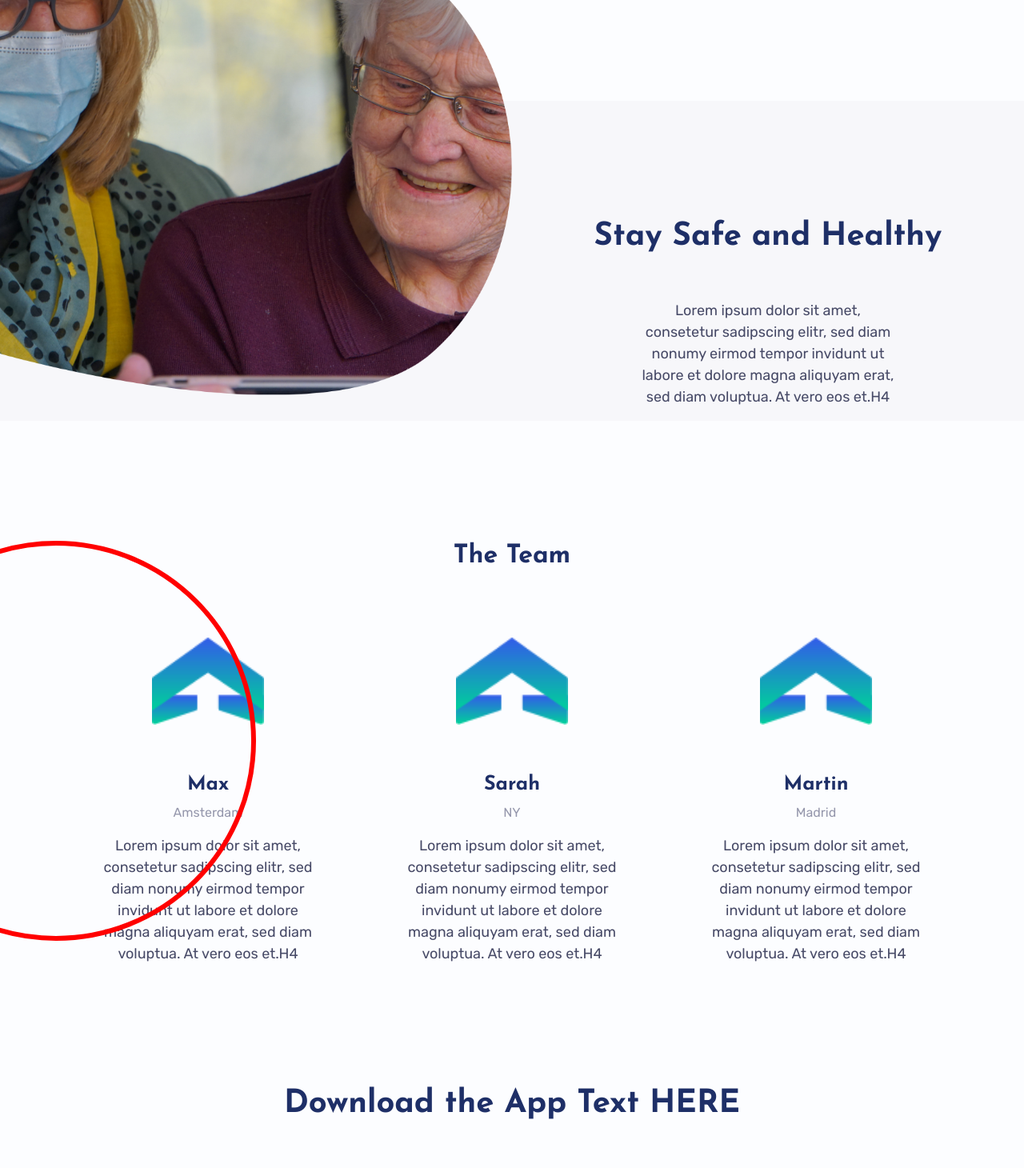
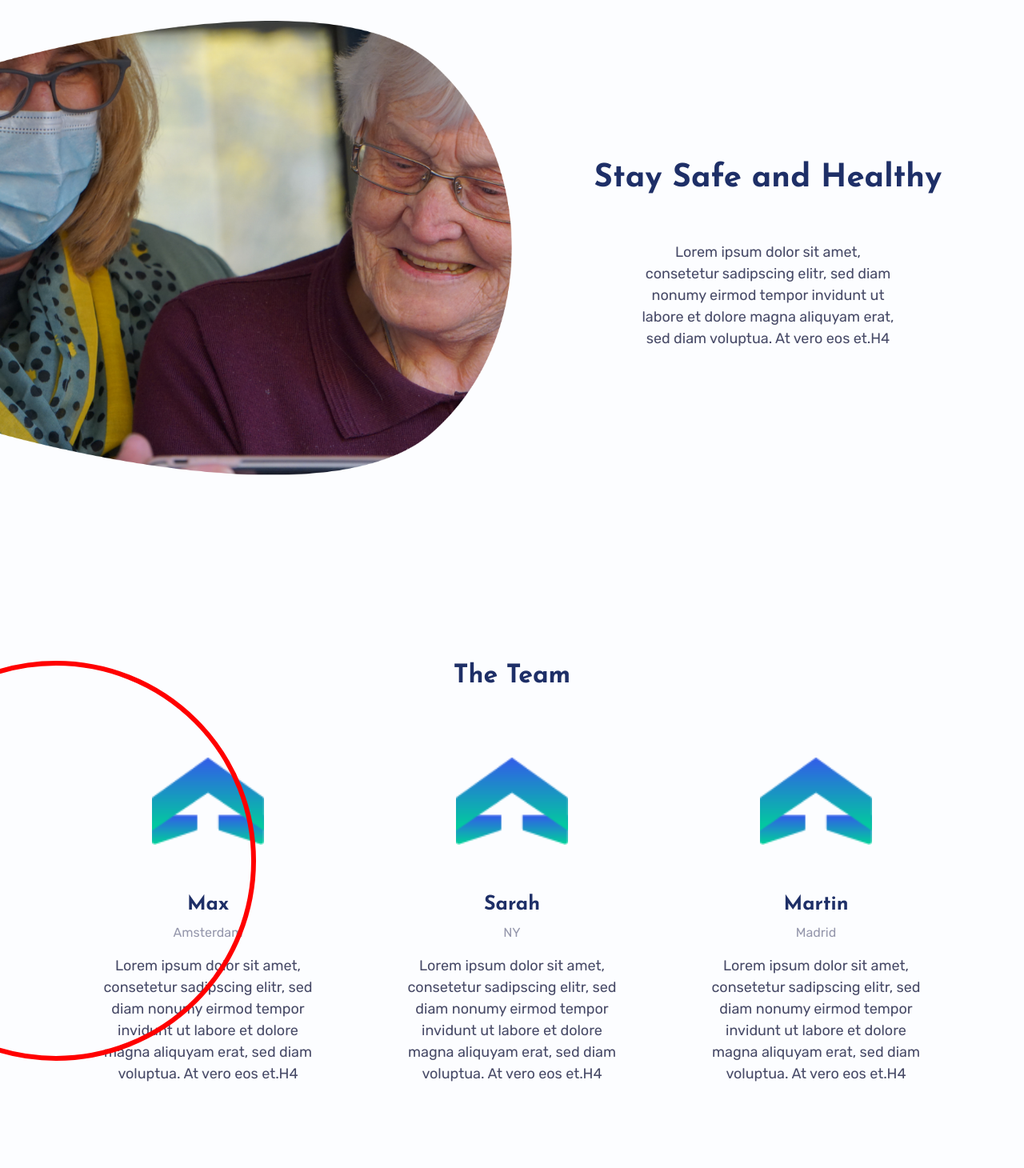
Before and after one commit to openaccessapp/www, a Vue app: page / in a window 1280 px wide. Shown: the part 2860-4320 px from the top of the page at 80% size. Built offline with nearby package versions, Linux system fonts and the light colour scheme.

Commit message:
fixed Team

```diff
--- a/src/components/Home.vue
+++ b/src/components/Home.vue
@@ -54,12 +54,11 @@ export default {
 
 .container-fluid {
   display: flex;
-  place-items: flex-end;
+  place-items: center;
   justify-content: center;
 
   width: 100%;
   padding: 0;
   height: 400px;
-  background-color: $color__main;
 }
 </style>
--- a/src/components/Team.vue
+++ b/src/components/Team.vue
@@ -1,5 +1,5 @@
 <template>
-  <div class="container">
+  <div class="team container">
     <figure-circle color="red" :zIndex="10" :left="-250"></figure-circle>
     <div class="row">
       <div class="col-12">
@@ -51,8 +51,8 @@ export default {
   margin: 0 auto;
 }
 
-.container {
-  margin-top: 230px;
+.team.container {
+  margin-top: 300px;
 }
 .col-12 {
   font-family: $font__family;
```
